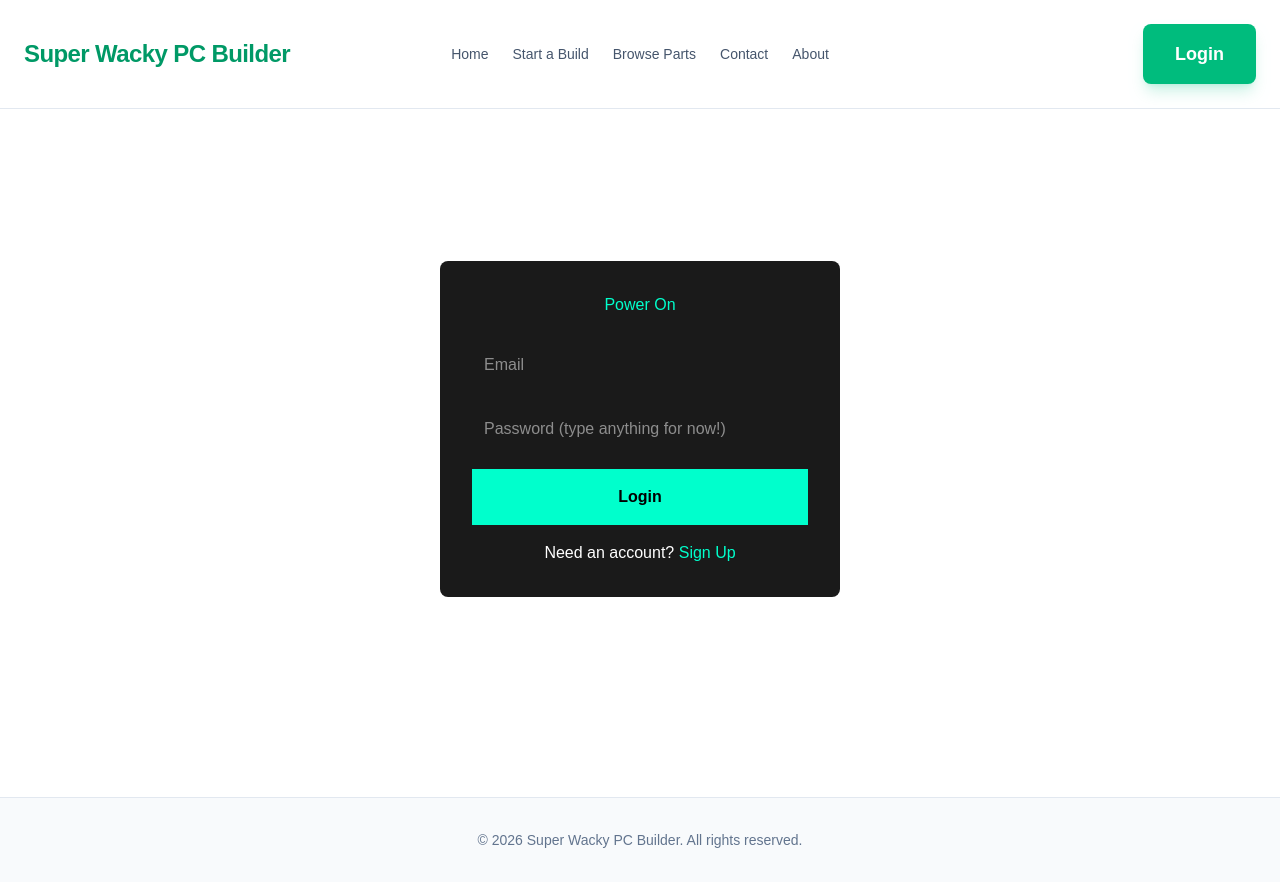
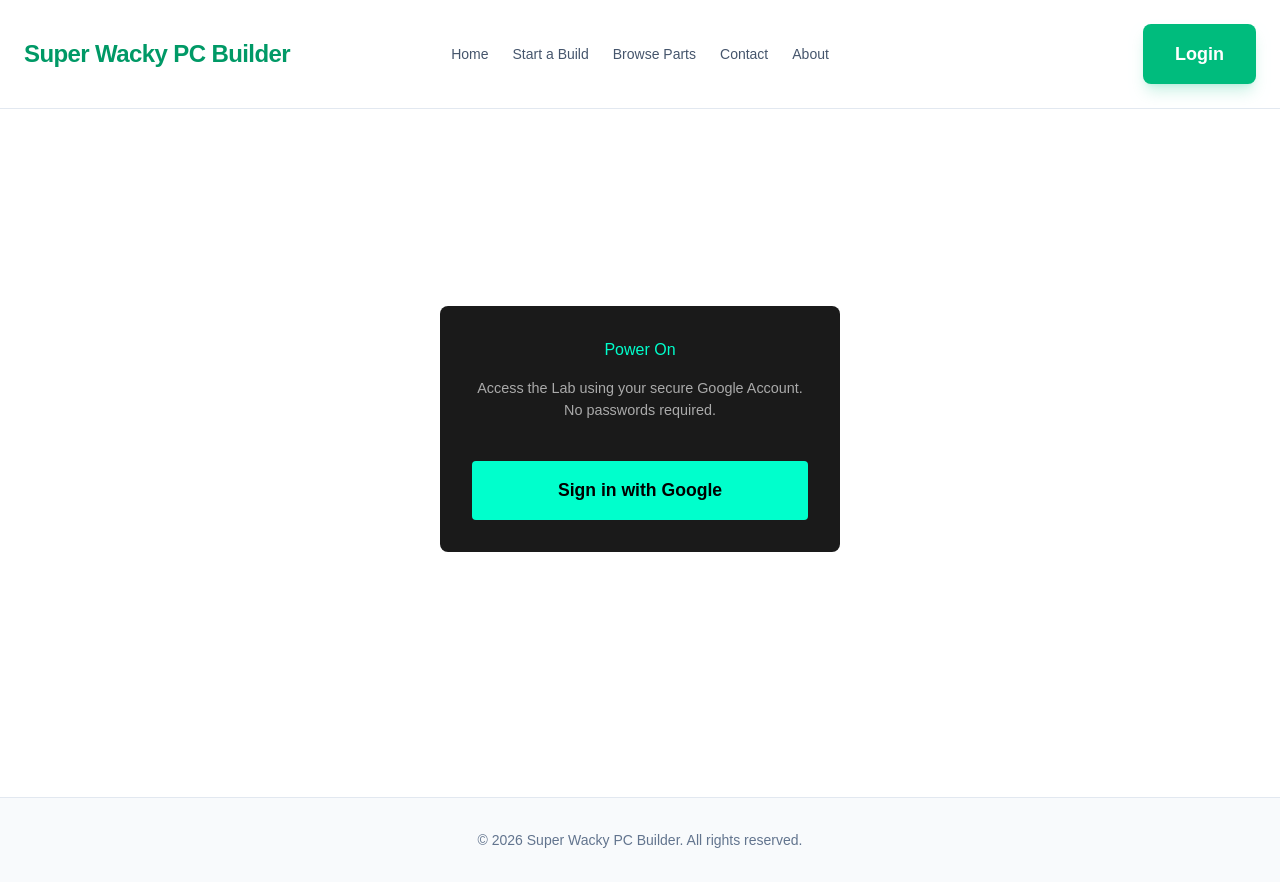
Before and after one commit to Lucas-Fillier/Super-Wacky-PC-building-site, a Next.js app in the folder pcBuilder/: page /login in a window 1280 px wide. Built offline with nearby package versions, Linux system fonts and the light colour scheme.

Commit message:
configure Google OAuth and secure build route
Implemented NextAuth.js with Google provider for session management

Added mandatory route protection to the /build page

```diff
--- /dev/null
+++ b/pcBuilder/app/api/auth/[...nextauth]/route.js
@@ -0,0 +1,17 @@
+import NextAuth from "next-auth";
+import GoogleProvider from "next-auth/providers/google";
+
+const handler = NextAuth({
+    providers: [
+        GoogleProvider({
+            clientId: process.env.GOOGLE_CLIENT_ID,
+            clientSecret: process.env.GOOGLE_CLIENT_SECRET,
+        }),
+    ],
+    session: {
+        strategy: "jwt",
+    },
+    secret: process.env.NEXTAUTH_SECRET,
+})
+
+export { handler as GET, handler as POST };
--- a/pcBuilder/app/layout.js
+++ b/pcBuilder/app/layout.js
@@ -14,11 +14,9 @@ export default function RootLayout({ children }) {
             <body className="bg-slate-50 text-slate-900 dark:bg-slate-900 dark:text-slate-50 font-sans min-h-screen flex flex-col transition-colors duration-200">
                 <AuthProvider>
                     <Navbar />
-
                     <main className="flex-grow flex flex-col">
                         {children}
                     </main>
-
                     <Footer />
                 </AuthProvider>
             </body>
--- a/pcBuilder/app/login/page.js
+++ b/pcBuilder/app/login/page.js
@@ -1,54 +1,31 @@
-import { cookies } from 'next/headers'
-import { redirect } from 'next/navigation'
-import { SignJWT } from 'jose';
-import Link from 'next/link';
+"use client"
 
+import {signIn} from 'next-auth/react';
 
-
-export default async function LoginPage() {
-    async function mockLogin(formData) {
-        "use server"
-
-        const email = formData.get("email");
-        const secret = new TextEncoder().encode('ericstock');
-        const alg = 'HS256';
-        const jwt = await new SignJWT({'email' : "eric.stock@cna.nl.ca"})
-            .setProtectedHeader({alg})
-            .setExpirationTime('1h')
-            .sign(secret)
-        const cookieStore = await cookies();
-        cookieStore.set('session', jwt, { httpOnly: true})
-        redirect('/build')
-    }
-
+export default function LoginPage(){
     return (
         <div style={{ display: 'flex', justifyContent: 'center', alignItems: 'center', minHeight: '80vh' }}>
-            <div style={{ width: '400px', padding: '2rem', background: '#1a1a1a', borderRadius: '8px', color: 'white' }}>
-                <h2 style={{ textAlign: 'center', color: '#00ffcc' }}>Power On</h2>
-
-                <form action={mockLogin} style={{ display: 'flex', flexDirection: 'column', gap: '1rem', marginTop: '1.5rem' }}>
-                    <input
-                        type="email"
-                        name="email"
-                        placeholder="Email"
-                        required
-                        style={{ padding: '0.75rem', borderRadius: '4px' }}
-                    />
-                    <input
-                        type="password"
-                        name="password"
-                        placeholder="Password (type anything for now!)"
-                        required
-                        style={{ padding: '0.75rem', borderRadius: '4px' }}
-                    />
-                    <button type="submit" style={{ padding: '1rem', background: '#00ffcc', color: 'black', fontWeight: 'bold', cursor: 'pointer' }}>
-                        Login
-                    </button>
-                </form>
-
-                <p style={{ textAlign: 'center', marginTop: '1rem' }}>
-                    Need an account? <Link href="/register" style={{ color: '#00ffcc' }}>Sign Up</Link>
+            <div style={{ width: '400px', padding: '2rem', background: '#1a1a1a', borderRadius: '8px', color: 'white', textAlign: 'center' }}>
+                <h2 style={{ color: '#00ffcc', marginBottom: '1rem' }}>Power On</h2>
+                <p style={{ color: '#aaa', marginBottom: '2.5rem', fontSize: '0.9rem' }}>
+                    Access the Lab using your secure Google Account. No passwords required.
                 </p>
+                <button
+                    onClick={() => signIn('google', { callbackUrl: '/build' })}
+                    style={{
+                        padding: '1rem',
+                        background: '#00ffcc',
+                        color: 'black',
+                        fontWeight: 'bold',
+                        cursor: 'pointer',
+                        width: '100%',
+                        border: 'none',
+                        borderRadius: '4px',
+                        fontSize: '1.1rem'
+                    }}
+                >
+                    Sign in with Google
+                </button>
             </div>
         </div>
     )
--- a/pcBuilder/package.json
+++ b/pcBuilder/package.json
@@ -14,7 +14,7 @@
     "jose": "^6.2.3",
     "mongodb": "^7.4.0",
     "next": "^16.2.7",
-    "next-auth": "^4.24.14",
+    "next-auth": "^4.24.15",
     "react": "19.2.4",
     "react-dom": "19.2.4"
   },
```
Also changed, not shown: pcBuilder/app/build/page.js (+11 -14 lines), 1 other file (tests, documents, lock files or other folders).
